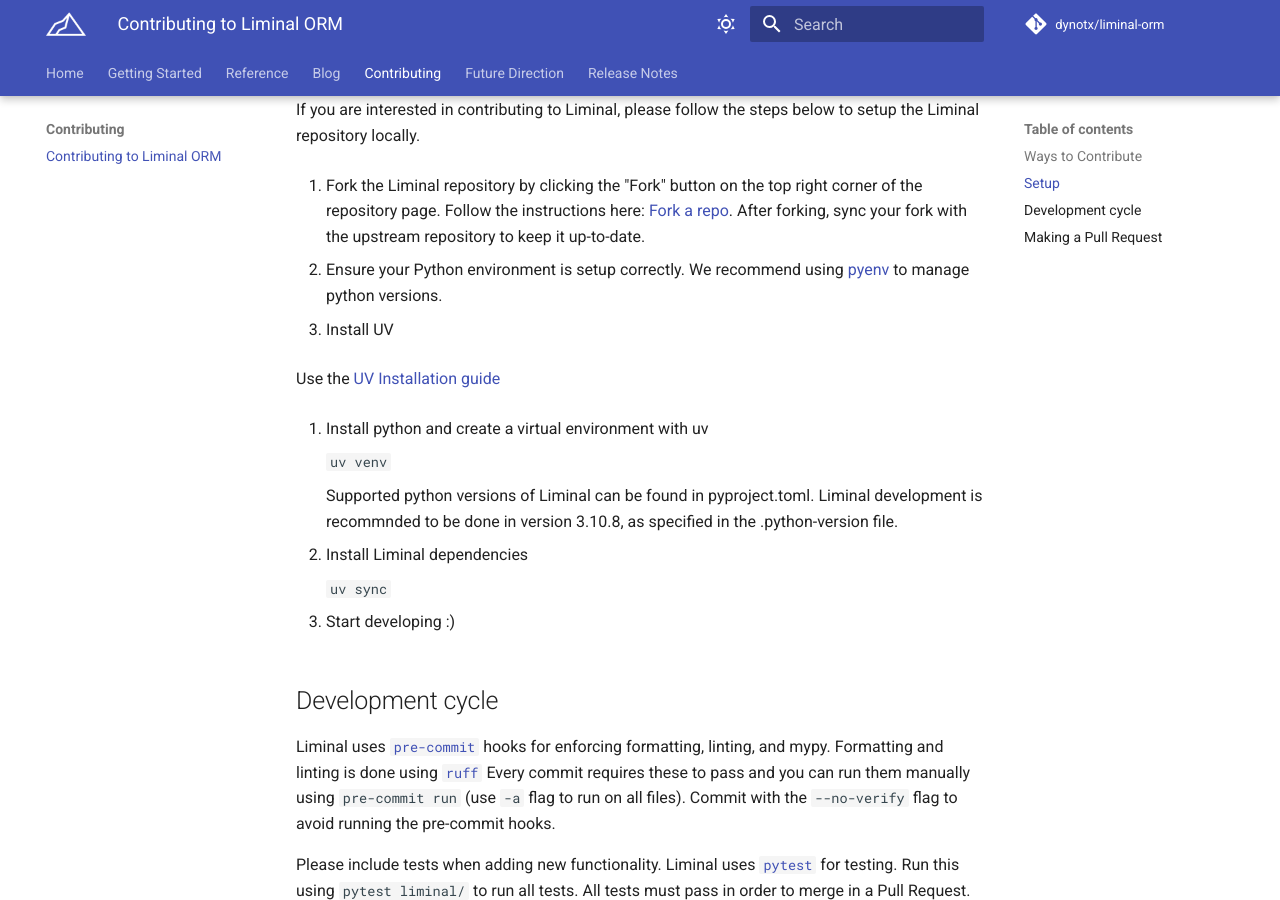
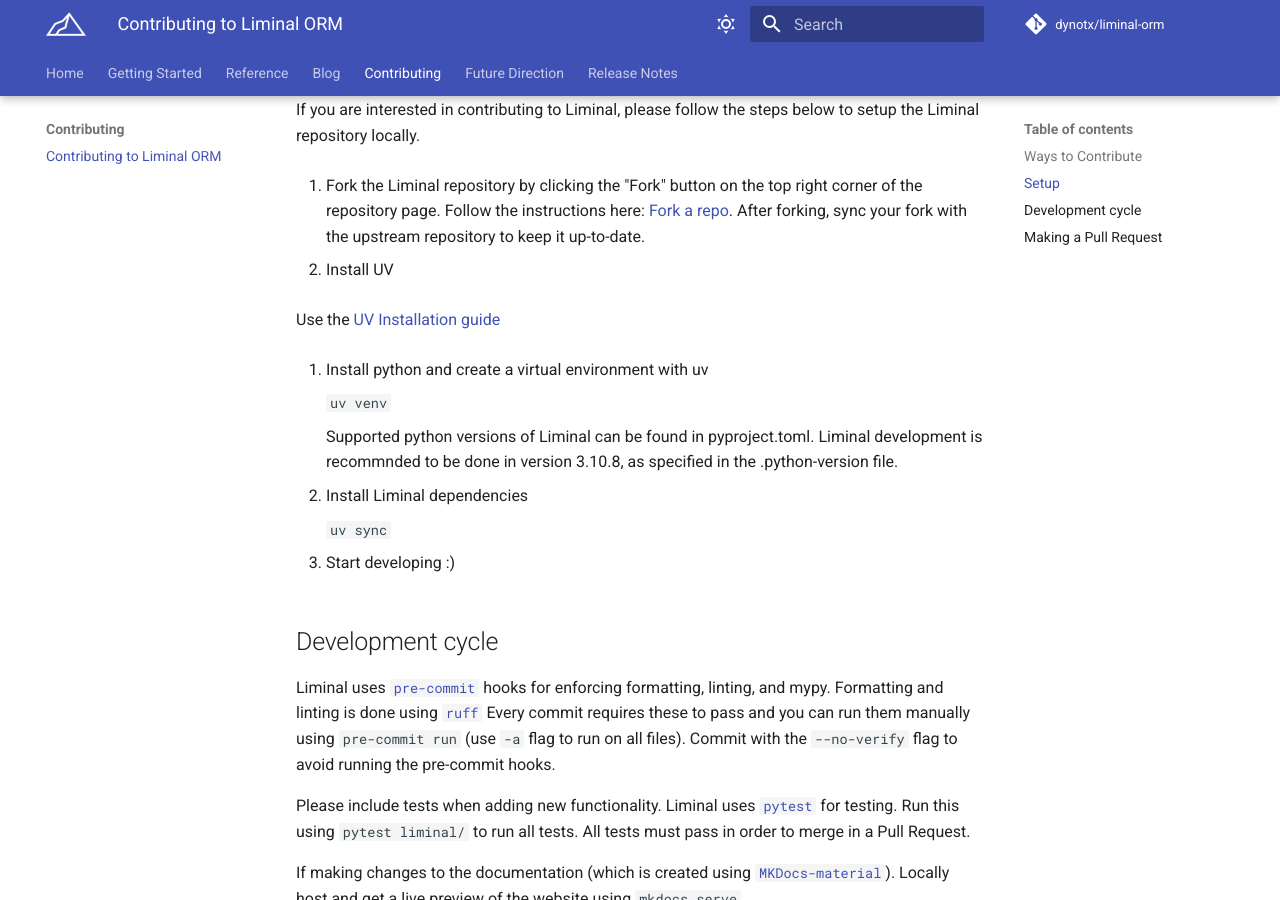
Before and after one commit to twigbio/liminal-orm, an MkDocs documentation site: the page built from docs/contributing.md, in a window 1280 px wide and 900 px high, scrolled down 816 px. Built offline with MkDocs 1.6.1 and Material for MkDocs 9.7.7, drawn with Linux system fonts in a browser that asks for light colours; comment, search, counter and statistics services are not loaded.

Commit message:
update docs

```diff
--- a/docs/contributing.md
+++ b/docs/contributing.md
@@ -18,23 +18,21 @@
 
 1. Fork the Liminal repository by clicking the "Fork" button on the top right corner of the repository page. Follow the instructions here: [Fork a repo](https://docs.github.com/en/pull-requests/collaborating-with-pull-requests/working-with-forks/fork-a-repo). After forking, sync your fork with the upstream repository to keep it up-to-date.
 
-2. Ensure your Python environment is setup correctly. We recommend using [pyenv](https://github.com/pyenv/pyenv) to manage python versions.
-
-3. Install UV
+2. Install UV
 
    Use the [UV Installation guide](https://docs.astral.sh/uv/getting-started/installation/)
 
-4. Install python and create a virtual environment with uv
+3. Install python and create a virtual environment with uv
 
     `uv venv`
 
     Supported python versions of Liminal can be found in pyproject.toml. Liminal development is recommnded to be done in version 3.10.8, as specified in the .python-version file.
 
-5. Install Liminal dependencies
+4. Install Liminal dependencies
 
     `uv sync`
 
-6. Start developing :)
+5. Start developing :)
 
 ## Development cycle
 
```
Also changed, not shown: 1 other file.
